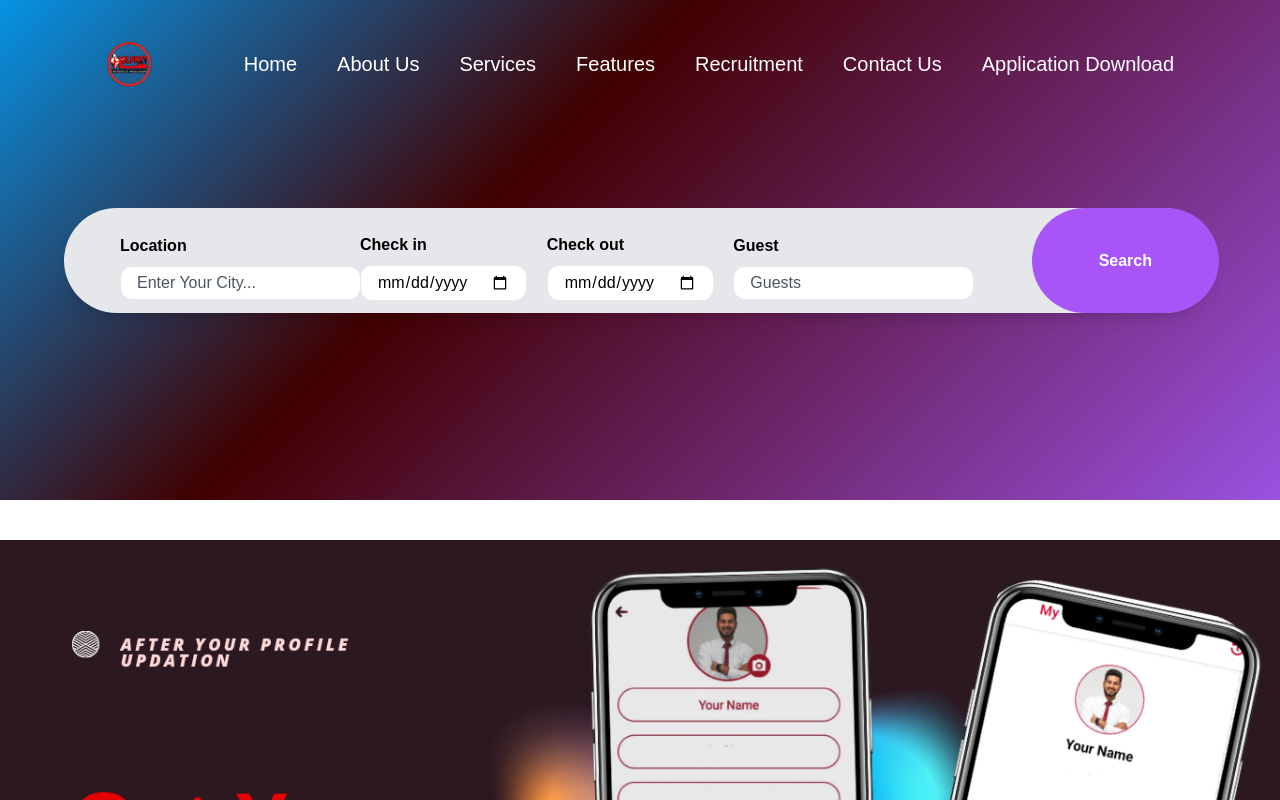
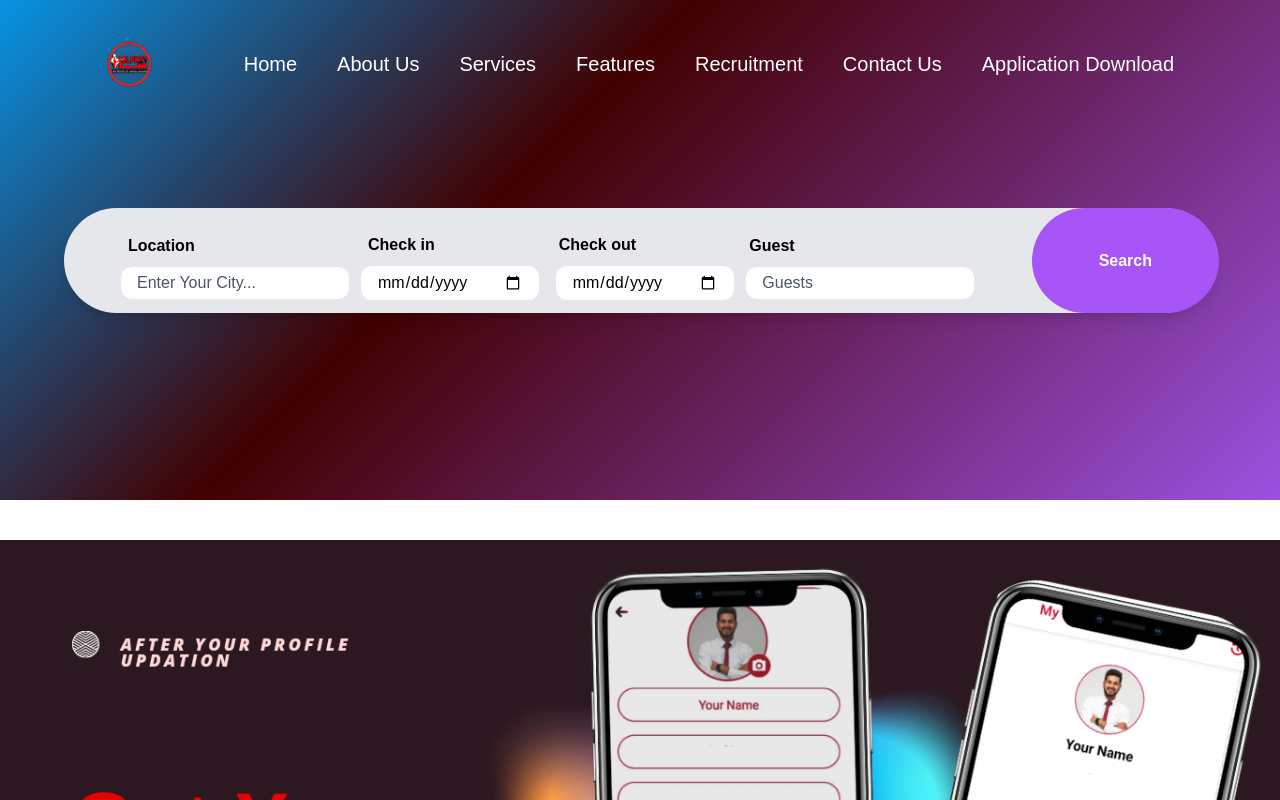
Before and after one commit to nandini9934/helpkeystatic, a Next.js app: page / in a window 1280 px wide. Shown: the top 800 px of the page. Built offline with nearby package versions, Linux system fonts and the light colour scheme.

Commit message:
responsiveness

```diff
--- a/src/app/components/Hero.js
+++ b/src/app/components/Hero.js
@@ -69,7 +69,7 @@ export default function Hero() {
                         </div>
 
                         {/* Mobile menu (hidden by default, displayed when toggled) */}
-                        <div className={`md:hidden ${isMenuOpen ? 'block' : 'hidden'} mt-4 absolute z-50 w-full bg-custom-gradient py-12`}>
+                        <div className={`md:hidden ${isMenuOpen ? 'block' : 'hidden'} mt-4 absolute z-50 w-full bg-custom-gradient py-10`}>
                             <ul className="space-y-3 text-white text-xl font-medium pl-5">
                                 <li><Link href="/" onClick={() => setIsMenuOpen(false)}>Home</Link></li>
                                 <li><Link href="/about" onClick={() => setIsMenuOpen(false)}>About Us</Link></li>
@@ -87,37 +87,37 @@ export default function Hero() {
                                 {/* Form for searching hotels */}
                                 <div className="flex items-center grid grid-cols-1 xl:grid xl:grid-cols-12">
                                     <div className="col-span-3 lg:ml-10">
-                                        <div className="mt-2 text-l font-bold">Location</div>
+                                        <div className="mt-2 text-l font-bold lg:ml-2">Location</div>
                                         <input
                                             type="text"
                                             placeholder="Enter Your City..."
-                                            className="px-4 py-1 lg:mt-2 mt-1 mb-3 border rounded-xl placeholder-gray-600"
+                                            className="lg:px-4 lg:w-[230px] w-[230px] py-1 px-2 lg:mt-2 mt-1 lg:mb-3 mb-1 border rounded-xl placeholder-gray-600"
                                             onChange={(e) => setCity(e.target.value)} // Update city state
                                         />
                                     </div>
                                     <div className="col-span-2">
-                                        <div className="lg:mt-2 mt-1 text-l font-bold">Check in</div>
+                                        <div className="lg:mt-2 mt-1 text-l font-bold lg:ml-2">Check in</div>
                                         <input
                                             type="date"
                                             placeholder="Check in"
-                                            className="lg:px-4 px-12 py-1 lg:mt-2 mt-1 mb-3 border rounded-xl bg-white"
+                                            className="lg:px-4 lg:w-[180px] w-[230px] py-1 px-2 lg:mt-2 mt-1 lg:mb-3 mb-1 border rounded-xl bg-white"
                                         />
                                     </div>
                                     <div className="col-span-2">
-                                        <div className='lg:mt-2 mt-1 text-l font-bold'>Check out</div>
+                                        <div className='lg:mt-2 mt-1 text-l font-bold lg:ml-3'>Check out</div>
                                         <input
                                             type="date"
                                             placeholder="Check out"
-                                            className="lg:px-4 px-12 py-1 lg:mt-2 mt-1 mb-3 border rounded-xl bg-white"
+                                            className="lg:px-4 lg:w-[180px] w-[230px] py-1 px-2 lg:ml-2 lg:mt-2 mt-1 lg:mb-3 mb-1 border rounded-xl bg-white"
                                         />
                                     </div>
                                     <div className="col-span-2">
-                                        <div className='lg:mt-2 mt-1 text-l font-bold'>Guest</div>
+                                        <div className='lg:mt-2 mt-1 text-l font-bold lg:ml-4'>Guest</div>
                                         <input
                                             type="number"
                                             min="1"
                                             placeholder="Guests"
-                                            className="px-4 py-1 lg:mt-2 mt-1 mb-3 border rounded-xl placeholder-gray-600"
+                                            className="lg:px-4 lg:w-[230px] w-[230px] py-1 px-2 lg:mt-2 mt-1 lg:mb-3 mb-2 lg:ml-3 border rounded-xl placeholder-gray-600"
                                         />
                                     </div>
                                     <div className='col-span-2 pb-4'>
```
